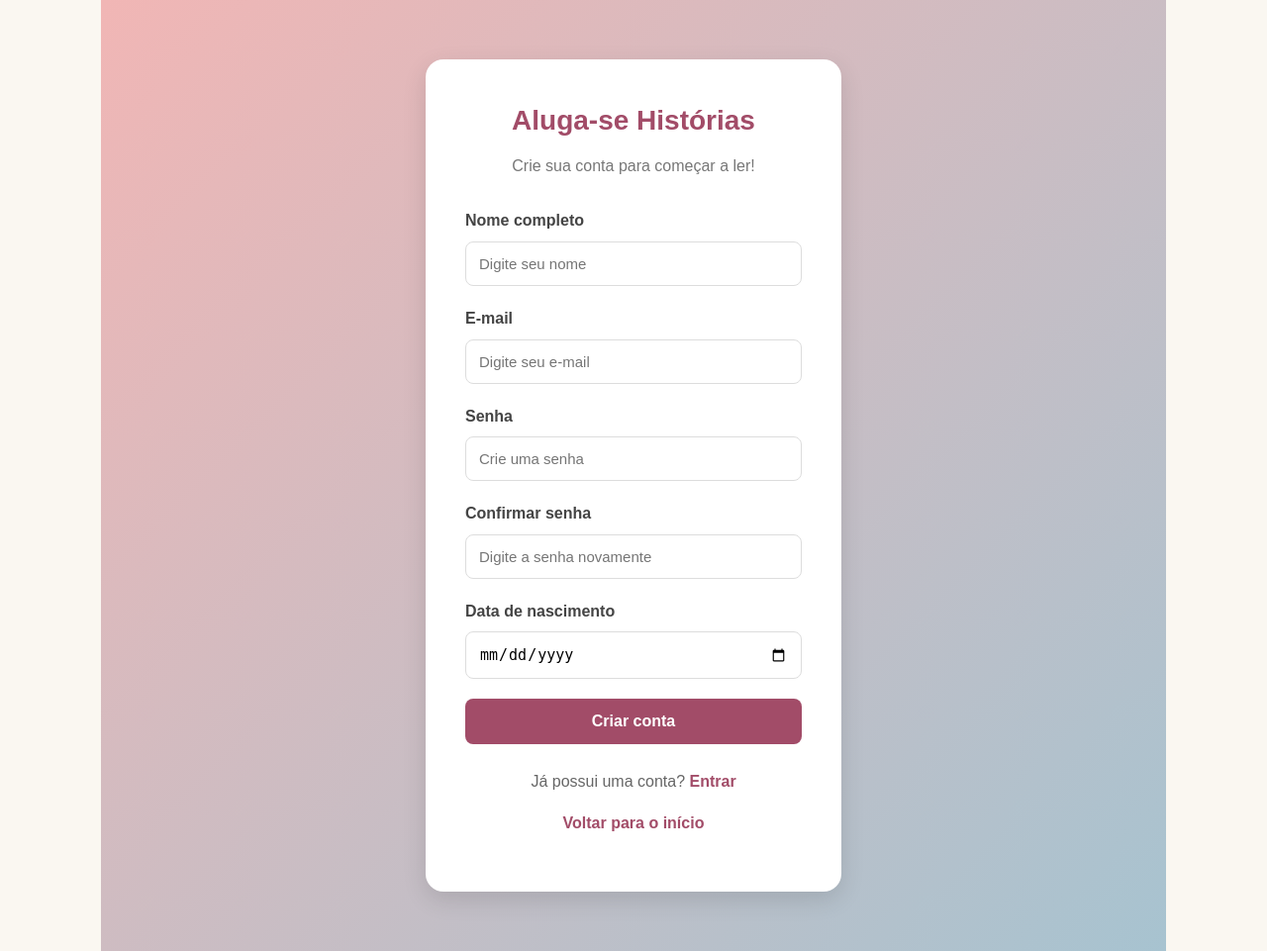
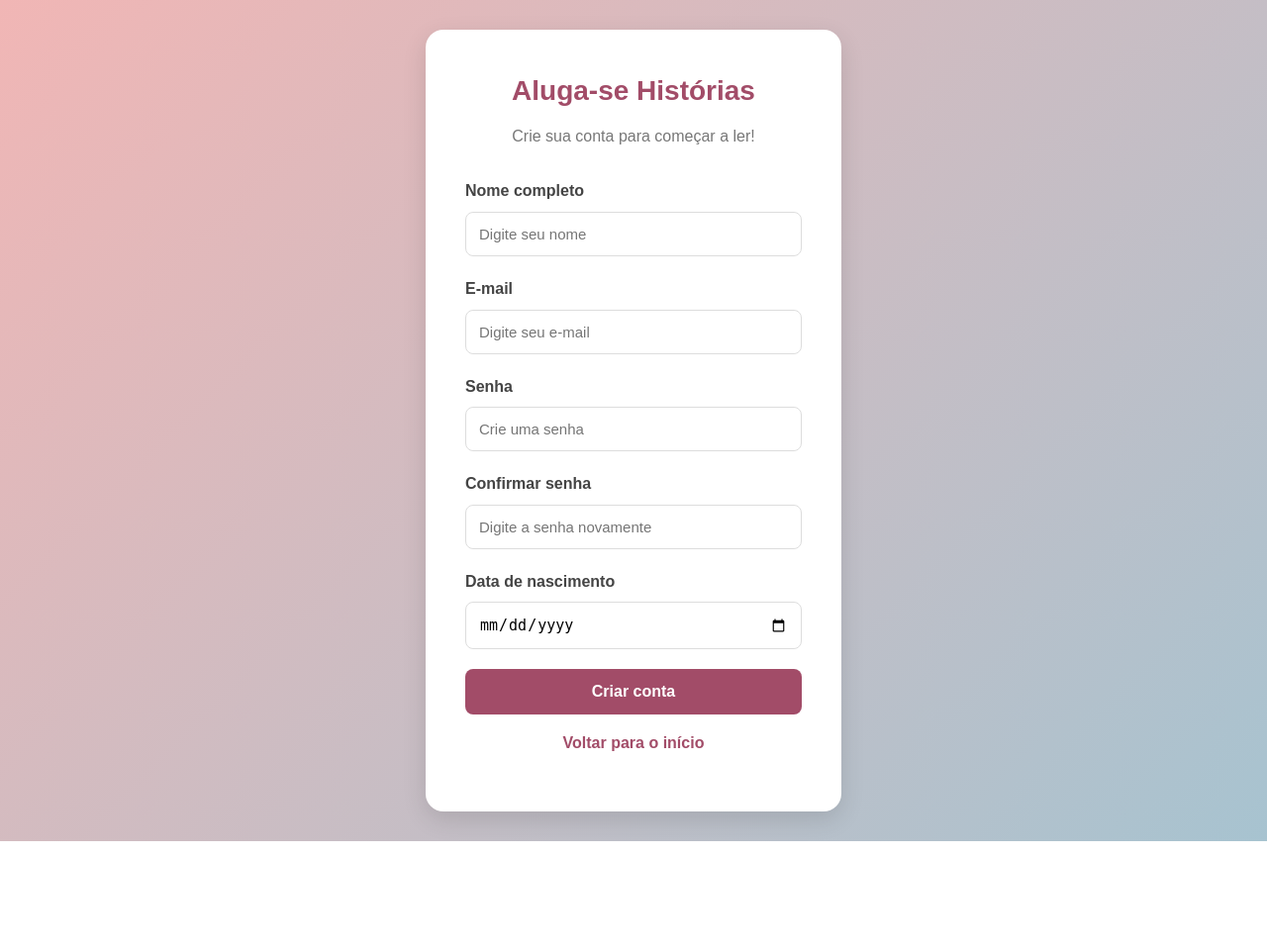
Before and after one commit to emillyeleslyemarques-oss/aluga-se-historias, a PHP site: page /cadastro.php in a window 1280 px wide. Shown: the whole page at 99% size. After the commit the page ends 850 px from the top, so only its background shows below. Run offline with PHP 8.4, Linux system fonts and the light colour scheme.

Commit message:
Removendo aquelas barras bege nas laterais na página login e cadastro.

```diff
--- a/assets/css/modules/paginas.css
+++ b/assets/css/modules/paginas.css
@@ -160,6 +160,13 @@
     background: linear-gradient(135deg, #f1b6b5, #a7c3d0);
 }
 
+main.login-container {
+    width: 100%;
+    max-width: none;
+    margin: 0;
+    padding: 0;
+}
+
 .login-card {
     background-color: #fff;
     width: 100%;
--- a/cadastro.php
+++ b/cadastro.php
@@ -1,5 +1,3 @@
-
-
 <!DOCTYPE html>
 <html lang="pt-br">
 
@@ -59,11 +57,6 @@
 
             </form>
 
-            <p class="login-cadastro">
-                Já possui uma conta?
-                <a href="login.php">Entrar</a>
-            </p>
-
             <a href="index.php" class="voltar-inicio">
                 Voltar para o início
             </a>
```
